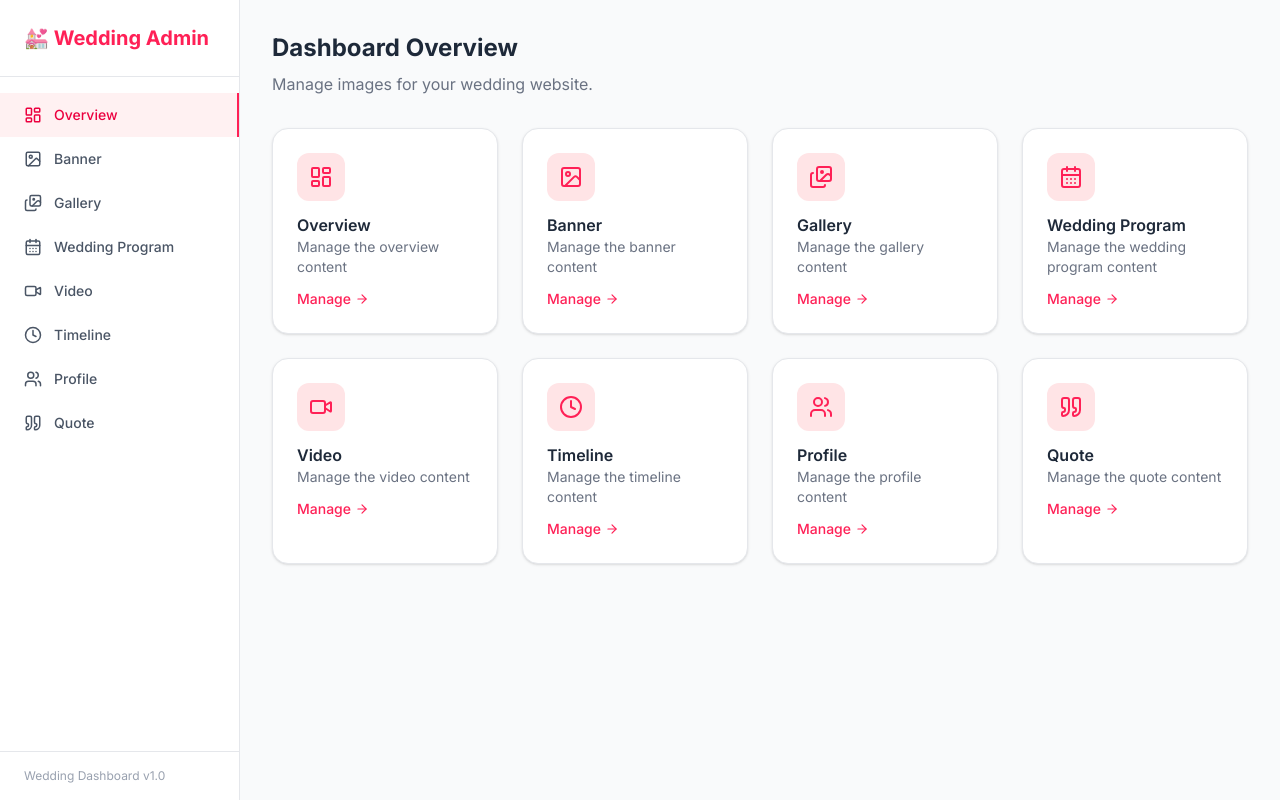
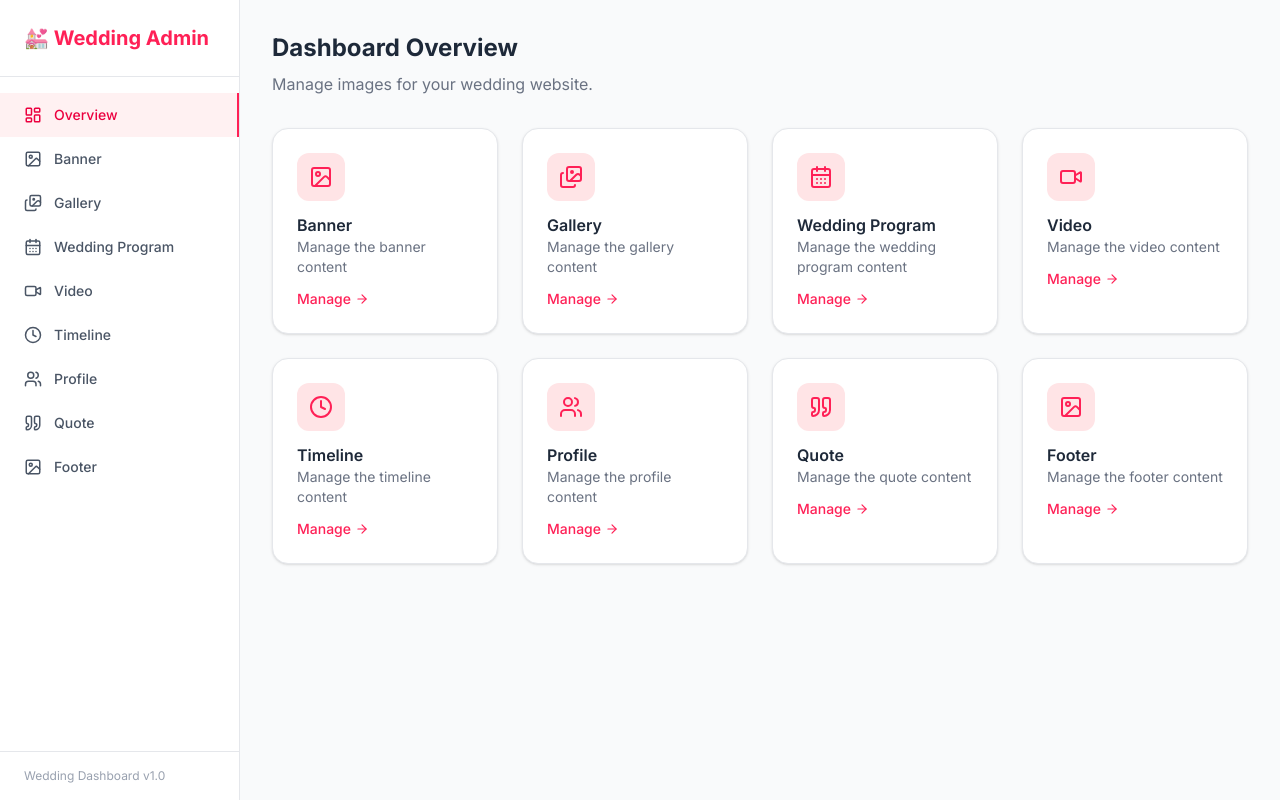
Before and after one commit to vinhlaem/wedding-dashboard, a Next.js app: page /dashboard in a window 1280 px wide. Built offline with nearby package versions, Linux system fonts and the light colour scheme.

Commit message:
upload footer

```diff
--- /dev/null
+++ b/src/app/dashboard/footer/page.tsx
@@ -0,0 +1,13 @@
+import MediaManager from "@/components/MediaManager";
+
+export const metadata = { title: "Footer | Wedding Dashboard" };
+
+export default function FooterPage() {
+  return (
+    <MediaManager
+      component="footer"
+      title="Footer Background"
+      allowMultiple={false}
+    />
+  );
+}
--- a/src/app/dashboard/page.tsx
+++ b/src/app/dashboard/page.tsx
@@ -13,7 +13,6 @@ import {
 } from "lucide-react";
 
 const links = [
-  { href: "/dashboard", label: "Overview", icon: LayoutDashboard },
   { href: "/dashboard/banner", label: "Banner", icon: Image },
   { href: "/dashboard/gallery", label: "Gallery", icon: Images },
   { href: "/dashboard/program", label: "Wedding Program", icon: CalendarDays },
@@ -21,6 +20,7 @@ const links = [
   { href: "/dashboard/timeline", label: "Timeline", icon: Clock },
   { href: "/dashboard/profile", label: "Profile", icon: Users },
   { href: "/dashboard/quote", label: "Quote", icon: Quote },
+  { href: "/dashboard/footer", label: "Footer", icon: Image },
 ];
 
 export default function DashboardPage() {
--- a/src/components/Sidebar.tsx
+++ b/src/components/Sidebar.tsx
@@ -22,6 +22,7 @@ export const links = [
   { href: "/dashboard/timeline", label: "Timeline", icon: Clock },
   { href: "/dashboard/profile", label: "Profile", icon: Users },
   { href: "/dashboard/quote", label: "Quote", icon: Quote },
+  { href: "/dashboard/footer", label: "Footer", icon: Image },
 ];
 
 export default function Sidebar() {
--- a/src/types/media.ts
+++ b/src/types/media.ts
@@ -5,7 +5,8 @@ export type MediaComponent =
   | "video"
   | "timeline"
   | "profile"
-  | "quote";
+  | "quote"
+  | "footer";
 
 export type MediaSource = "upload" | "google-drive";
 export type MediaType = "image" | "video";
```
